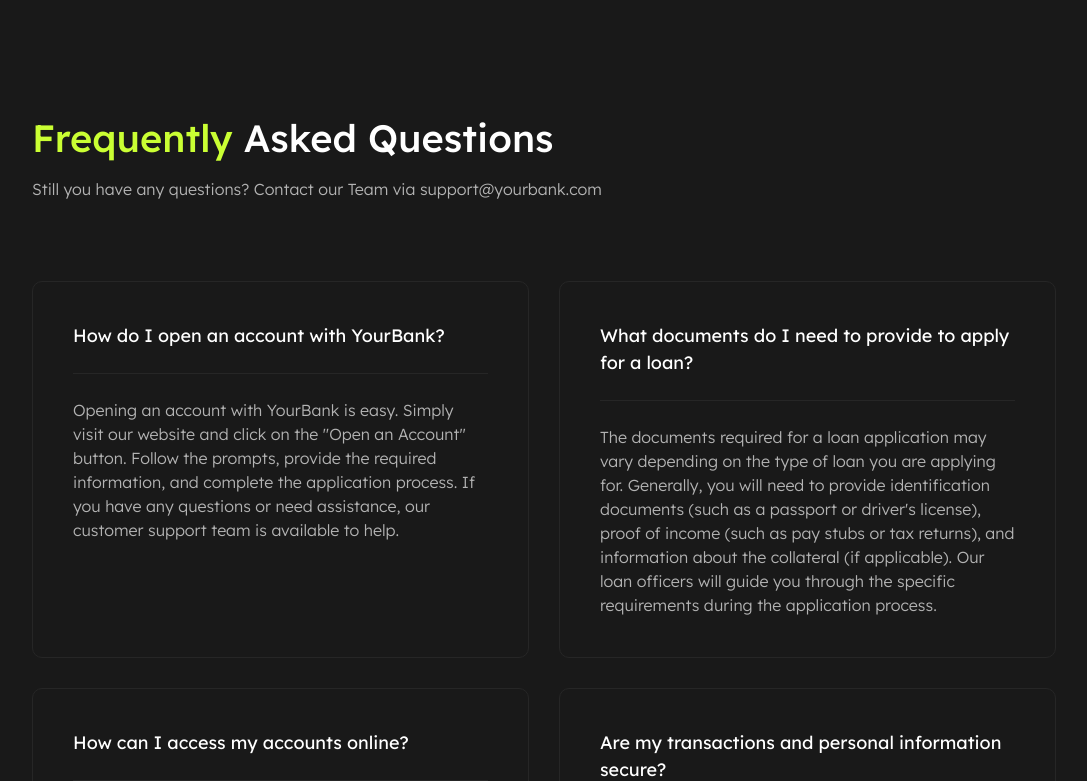
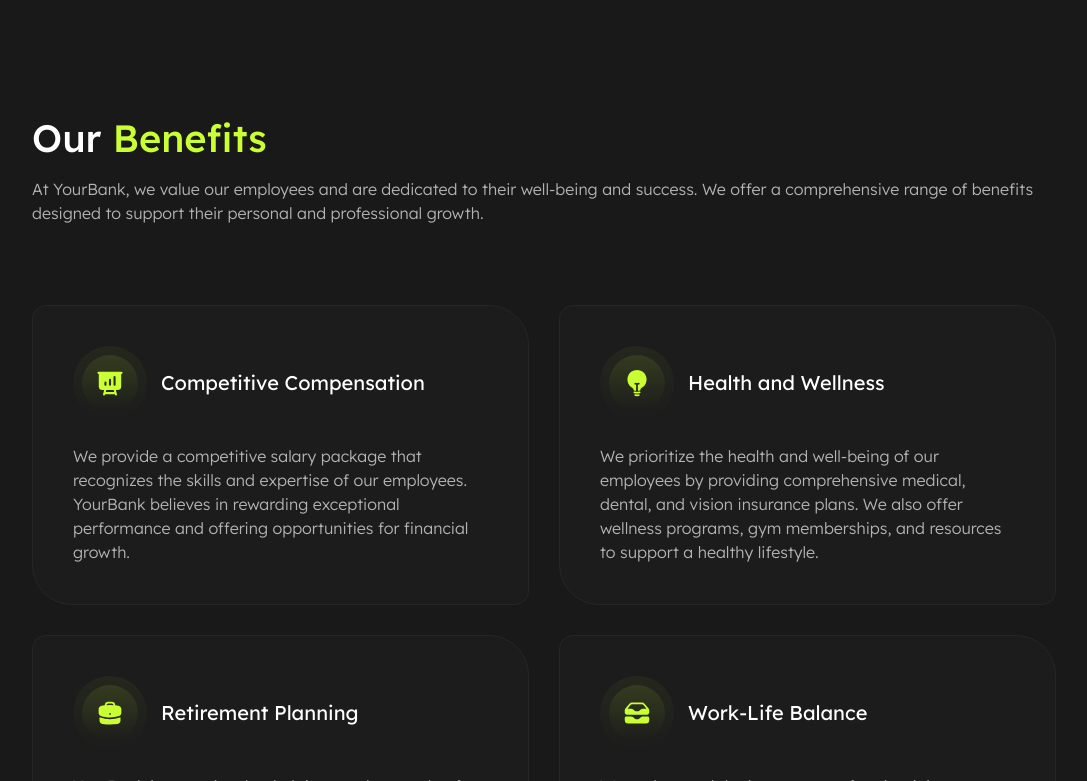
Before and after one commit to zulmy-azhary/your-bank, a Next.js app: page /careers in a window 1280 px wide. Shown: the part 1419-2200 px from the top of the page, without its empty margins (96-1183 px from the left). Built offline with nearby package versions, Linux system fonts and the light colour scheme.

Commit message:
feat: create benefits' section & it's sub components

```diff
--- /dev/null
+++ b/app/careers/_components/benefits/benefit-card.tsx
@@ -0,0 +1,24 @@
+import { Icon } from "@/components/ui/icon";
+import type { IconType } from "react-icons";
+
+type BenefitCardProps = {
+  icon: IconType;
+  title: string;
+  description: string;
+};
+
+export const BenefitCard: React.FC<BenefitCardProps> = (props) => {
+  const { icon, title, description } = props;
+
+  return (
+    <div className="space-y-5 lg:space-y-6 2xl:space-y-[30px] p-6 lg:p-10 2xl:p-[50px] bg-shades-grey-11 border border-shades-grey-15 rounded-t-[40px] rounded-b-[14px] md:rounded-bl-[40px] md:rounded-tl-[14px] 2xl:rounded-tr-[50px] 2xl:rounded-bl-[50px] 2xl:rounded-tl-[20px] 2xl:rounded-br-[20px]">
+      <div className="flex items-center gap-x-3.5 2xl:gap-x-5">
+        <Icon icon={icon} />
+        <h3 className="text-lg lg:text-xl 2xl:text-2xl">{title}</h3>
+      </div>
+      <p className="text-sm lg:text-base 2xl:text-lg font-light text-shades-grey-70">
+        {description}
+      </p>
+    </div>
+  );
+};
--- /dev/null
+++ b/app/careers/_components/benefits/index.tsx
@@ -0,0 +1,42 @@
+import { Section } from "@/components/ui/section";
+import { benefits } from "./data";
+import { BenefitCard } from "./benefit-card";
+
+const BenefitsTitle: React.FC = () => {
+  return (
+    <div className="space-y-2.5 text-center md:text-start md:basis-7/12">
+      <h2 className="text-[28px] lg:text-[38px] 2xl:text-5xl font-medium">
+        Our <span className="text-shades-green-60">Benefits</span>
+      </h2>
+      <p className="text-shades-grey-70 text-sm lg:text-base 2xl:text-lg leading-normal font-light">
+        At YourBank, we value our employees and are dedicated to their well-being and success. We
+        offer a comprehensive range of benefits designed to support their personal and professional
+        growth.
+      </p>
+    </div>
+  );
+};
+
+const BenefitsContent: React.FC = () => {
+  return (
+    <div className="grid md:grid-cols-2 gap-6 lg:gap-[30px] 2xl:gap-[50px]">
+      {benefits.map((benefit) => (
+        <BenefitCard
+          key={benefit.title}
+          icon={benefit.icon}
+          title={benefit.title}
+          description={benefit.description}
+        />
+      ))}
+    </div>
+  );
+};
+
+export const Benefits: React.FC = () => {
+  return (
+    <Section className="flex flex-col gap-y-[50px] md:gap-y-[60px] lg:gap-y-20">
+      <BenefitsTitle />
+      <BenefitsContent />
+    </Section>
+  );
+};
--- a/app/careers/page.tsx
+++ b/app/careers/page.tsx
@@ -3,6 +3,7 @@ import { CallToAction } from "@/components/sections/cta";
 import { FAQS } from "@/components/sections/faqs";
 import { Overview } from "@/components/sections/overview";
 import { OurValues } from "./_components/our-values";
+import { Benefits } from "./_components/benefits";
 
 export const metadata: Metadata = {
   title: "Careers",
@@ -13,6 +14,7 @@ export default function CareersPage() {
     <>
       <Overview />
       <OurValues />
+      <Benefits />
       <FAQS />
       <CallToAction />
     </>
```
